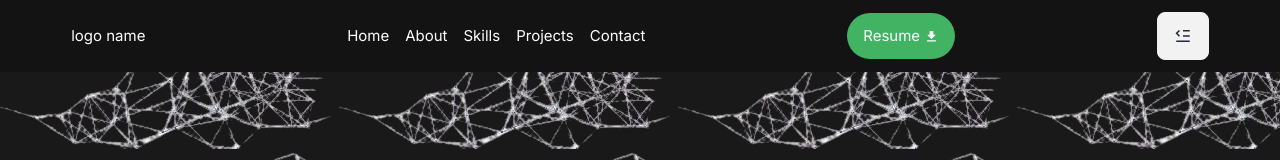
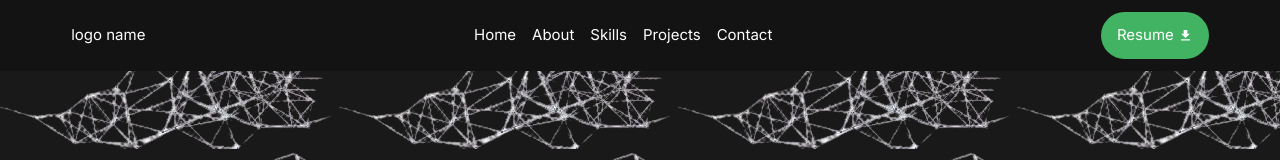
Before and after one commit to Rahulgautam8933/portfolio, a Next.js app: page / in a window 1280 px wide. Shown: the top 160 px of the page. Built offline with nearby package versions, Linux system fonts and the light colour scheme.

Commit message:
fix: nabar fix

```diff
--- a/src/app/globals.css
+++ b/src/app/globals.css
@@ -78,6 +78,20 @@ body {
     transition: left 0.3s ease-in-out;
 }
 
+.navbutonMenu {
+    background-color: theme('colors.secondary');
+    ;
+    color: theme('colors.orange');
+    ;
+    border: 1px solid theme('colors.secondary');
+    ;
+}
+
+.sidebar-bg {
+    background-color: theme('colors.nav');
+    color: theme('colors.white');
+}
+
 
 
 /* hero sec */
@@ -90,11 +104,7 @@ body {
     background-image: url("/public/Assets/image/bg1.png");
     width: 100%;
     height: 100%;
-
-
 }
-
-
 
 .hero-heading {
     font-size: 4.78vw;
@@ -103,7 +113,6 @@ body {
 }
 
 .hero-heading span {
-
     color: theme('colors.orange');
 }
 
@@ -113,11 +122,8 @@ body {
     color: theme('colors.secondary');
 }
 
-
-
 .hero-para {
     font-size: 15px;
-
     color: theme('colors.white');
 }
 
@@ -143,9 +149,6 @@ body {
 
 }
 
-
-
-
 .height-100 {
     height: 90vh;
     display: flex;
@@ -153,14 +156,11 @@ body {
     align-items: center;
 }
 
-
-
 .hero-sec-bg::after {
     /* background-image: url("/Assets/image/bg4.png"); */
     background-repeat: no-repeat;
     background-size: contain;
     background-position: center;
-
     content: "";
     position: absolute;
     top: 0;
@@ -169,15 +169,12 @@ body {
     height: 90vh;
     z-index: 1;
     opacity: 0.5;
-
 }
 
 .hero-sec-container {
     padding-top: 6rem;
     position: relative;
-
     z-index: 2;
-
 }
 
 
--- a/src/compoments/Navbar/index.js
+++ b/src/compoments/Navbar/index.js
@@ -16,7 +16,7 @@ const Navbar = () => {
                     <div>
                         logo name
                     </div>
-                    <div>
+                    <div className='hidden  md:block'>
                         <ul className='navul flex gap-4'>
                             <li><a href="/">Home</a></li>
                             <li><a href="/">About</a></li>
@@ -25,21 +25,21 @@ const Navbar = () => {
                             <li><a href="/">Contact</a></li>
                         </ul>
                     </div>
-
-                    <div className='downloadButton flex gap-1 justify-center items-center px-4 py-3 rounded-full'>
-                        <span>Resume</span> <span><MdDownload /></span>
+                    <div className='hidden  md:block'>
+                        <div className='  downloadButton flex gap-1 justify-center items-center px-4 py-3 rounded-full'>
+                            <span>Resume</span> <span><MdDownload /></span>
+                        </div>
                     </div>
-
-                    <div>
+                    <div className='block  md:hidden' >
                         <div className="drawer">
                             <input id="my-drawer" type="checkbox" className="drawer-toggle" />
                             <div className="drawer-content">
                                 {/* Page content here */}
-                                <label htmlFor="my-drawer" className="btn drawer-button  "><RiMenuFoldLine className='text-lg ' /></label>
+                                <label htmlFor="my-drawer" className="btn drawer-button navbutonMenu  "><RiMenuFoldLine className='text-lg ' /></label>
                             </div>
-                            <div className="drawer-side">
+                            <div className="drawer-side ">
                                 <label htmlFor="my-drawer" aria-label="close sidebar" className="drawer-overlay"></label>
-                                <ul className="menu bg-base-200 text-base-content min-h-full w-80 p-4">
+                                <ul className="menu navul sidebar-bg bg-base-200 text-base-content min-h-full w-80 p-4">
                                     <li onClick={closeSidebar}><a href="/">Home</a></li>
                                     <li onClick={closeSidebar}><a href="/">About</a></li>
                                     <li onClick={closeSidebar}><a href="/">Skills</a></li>
```
Also changed, not shown: public/manifest.json, 1 other file (tests, documents, lock files or other folders).
